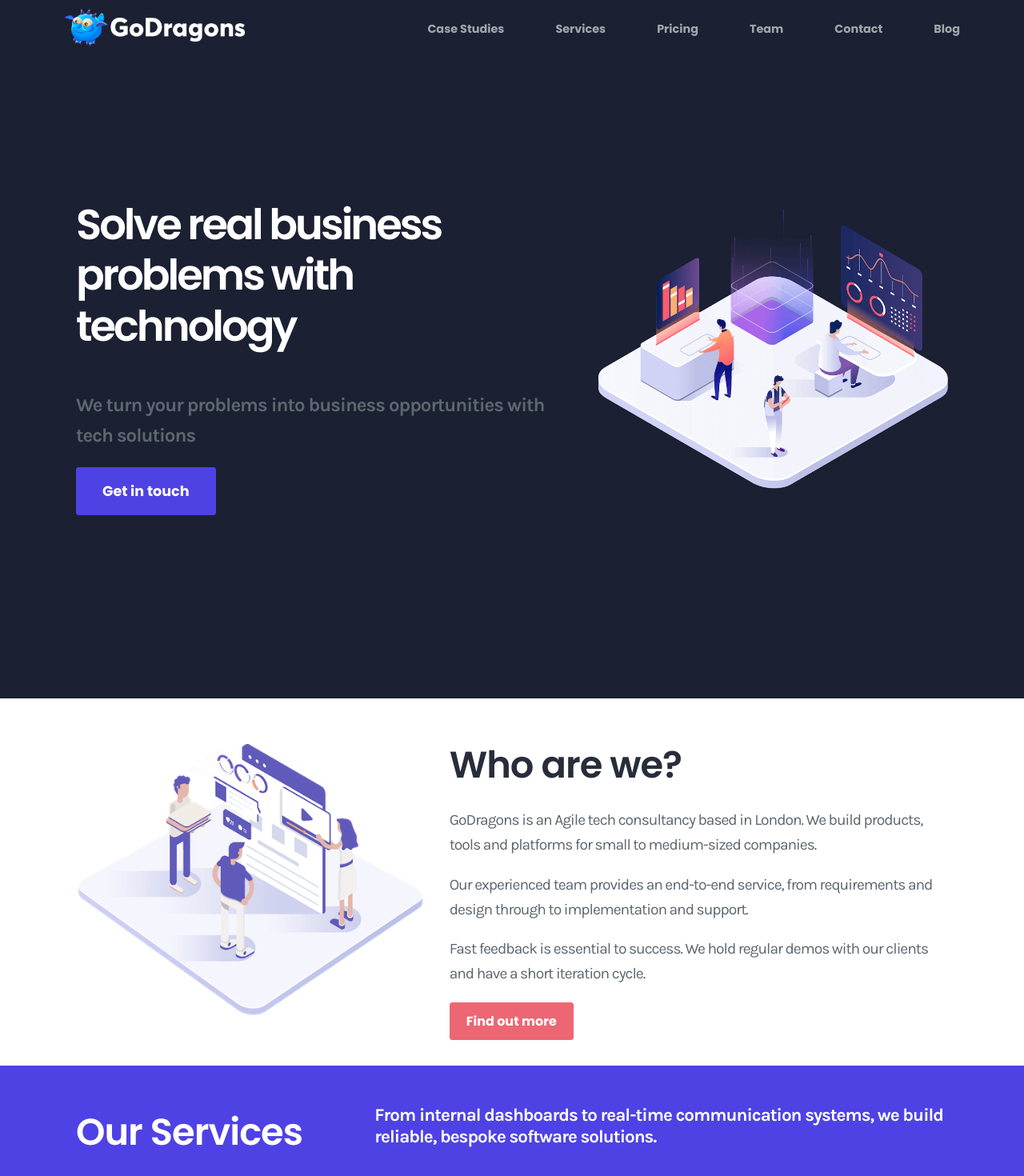
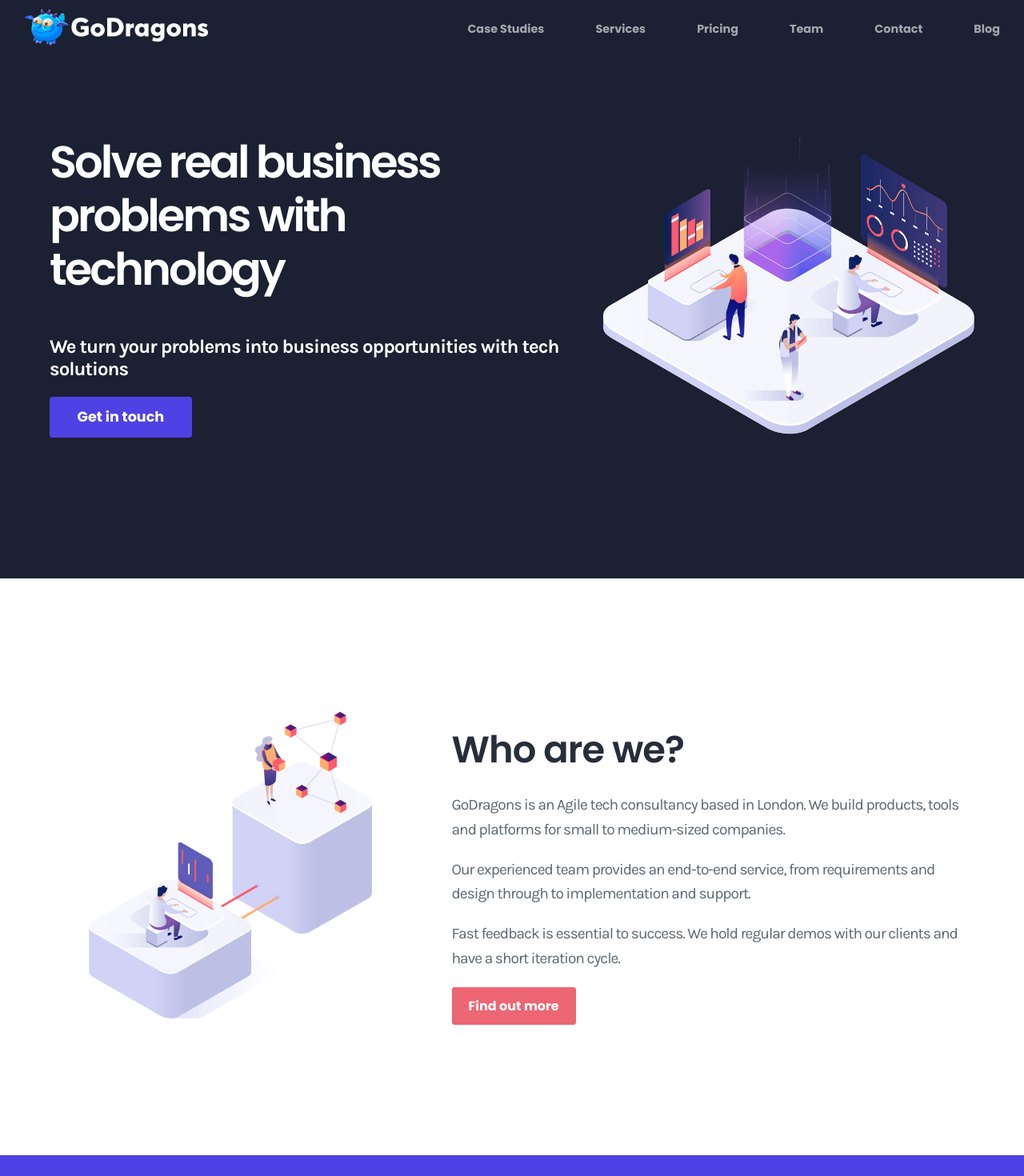
Before and after one commit to GoDragons/godragons-website, a React (Create React App) app: page / in a window 1280 px wide. Shown: the top 1470 px of the page at 80% size. Built offline with nearby package versions, Linux system fonts and the light colour scheme.

Commit message:
Improve layout of team page

```diff
--- a/src/App/App.scss
+++ b/src/App/App.scss
@@ -20,7 +20,7 @@ p {
 }
 
 h1 {
-  font-size: 3.3rem;
+  font-size: 3.5rem;
   margin-top: 1rem;
   margin-bottom: 1rem;
   font-weight: 600;
--- a/src/Common/PageTitle/PageTitle.scss
+++ b/src/Common/PageTitle/PageTitle.scss
@@ -4,6 +4,7 @@
   text-align: center;
   margin-top: 3rem;
   margin-bottom: 3rem;
-  font-size: 4rem;
+  font-size: 3.5rem;
   color: $black;
+  width: 100%;
 }
--- a/src/Common/Separator/Separator.scss
+++ b/src/Common/Separator/Separator.scss
@@ -5,4 +5,5 @@ hr {
   height: 1px;
   background-color: $gray;
   margin-top: 2rem;
+  width: 100%;
 }
--- a/src/Footer/Footer.jsx
+++ b/src/Footer/Footer.jsx
@@ -12,7 +12,7 @@ function Footer() {
   return (
     <footer>
       <BoxedLayout>
-        <Container>
+        <Container fluid={true}>
           <Row justify="start">
             <Col xs={12}>
               <NewsletterForm />
--- a/src/Home/Home.jsx
+++ b/src/Home/Home.jsx
@@ -1,7 +1,7 @@
 import React from "react";
 
 import { withRouter, Link } from "react-router-dom";
-import { Container, Row, Col } from "react-grid-system";
+import { Row, Col } from "react-grid-system";
 
 import { Hidden } from "react-grid-system";
 
@@ -9,7 +9,7 @@ import Button from "../Common/Button/Button";
 import BoxedLayout from "../Common/BoxedLayout/BoxedLayout";
 import ServicesGrid from "./ServicesGrid/ServicesGrid";
 import Hero from "../assets/godragons-hero.png";
-import Ideation from "../assets/godragons-ideation.png";
+import Ideation from "../assets/godragons-building-blocks.png";
 import "./Home.scss";
 
 function Home() {
@@ -17,8 +17,7 @@ function Home() {
     <div className="page-home">
       <div className="hero segment">
         <BoxedLayout>
-          <Container>
-            <Row align="center">
+          <Row align="end">
             <Col md={7}>
               <h1>Solve real business problems with technology</h1>
               <p className="tagline">
@@ -31,21 +30,21 @@ function Home() {
             </Col>
             <Hidden sm xs>
               <Col md={5}>
+                <div className="illustration-container">
                   <img
                     className="img-responsive"
                     alt="GoDragons hero (people working on tech)"
                     src={Hero}
                   />
+                </div>
               </Col>
             </Hidden>
           </Row>
-          </Container>
         </BoxedLayout>
       </div>
       <div className="segment">
         <BoxedLayout>
-          <Container>
-            <Row align="center">
+          <Row align="center" gutterWidth={50}>
             <Hidden sm xs>
               <Col md={5}>
                 <img
@@ -58,8 +57,8 @@ function Home() {
             <Col md={7}>
               <h2>Who are we?</h2>
               <p>
-                  GoDragons is an Agile tech consultancy based in London. We
-                  build products, tools and platforms for small to medium-sized
+                GoDragons is an Agile tech consultancy based in London. We build
+                products, tools and platforms for small to medium-sized
                 companies.
               </p>
               <p>
@@ -75,27 +74,24 @@ function Home() {
               </Link>
             </Col>
           </Row>
-          </Container>
         </BoxedLayout>
       </div>
       <div className="purple segment">
         <BoxedLayout>
-          <Container>
           <Row>
             <Col md={4}>
               <h2>Our Services</h2>
             </Col>
             <Col md={8}>
               <h4>
-                  From internal dashboards to real-time communication systems,
-                  we build reliable, bespoke software solutions.
+                From internal dashboards to real-time communication systems, we
+                build reliable, bespoke software solutions.
               </h4>
             </Col>
           </Row>
           <br />
           <br />
           <ServicesGrid />
-          </Container>
         </BoxedLayout>
       </div>
     </div>
--- a/src/Home/Home.scss
+++ b/src/Home/Home.scss
@@ -7,21 +7,27 @@
     margin-bottom: 1rem;
     font-weight: 900;
     letter-spacing: -1px;
+    color: $white;
+    line-height: 1.2;
   }
 
   .segment {
-    padding: 2rem;
+    padding: 10rem 2rem;
 
     &.hero {
-      padding: 0;
+      padding-top: 6rem;
+      padding-bottom: 11rem;
+
       background-color: $color1;
       color: $white;
-      padding: 10rem 0;
-      height: 100vh;
+      // padding: 10rem 0;
+
+      // height: calc(100vh - 4.5rem);
 
       h1 {
         color: $white;
         margin-bottom: 3rem;
+        margin-top: 0;
       }
       h4 {
         color: $white;
@@ -29,14 +35,20 @@
       }
 
       button {
-        padding: 1rem 2rem;
+        padding: 0.7rem 2.1rem;
         font-size: 1.1rem;
+      }
+
+      .illustration-container {
+        text-align: right;
       }
     }
 
     &.purple {
       background-color: $color3;
       color: $white;
+      padding-top: 6rem;
+      padding-bottom: 6rem;
 
       * {
         color: $white;
--- a/src/Team/Team.jsx
+++ b/src/Team/Team.jsx
@@ -1,6 +1,4 @@
 import React from "react";
-
-import { Container } from "react-grid-system";
 
 import BoxedLayout from "../Common/BoxedLayout/BoxedLayout";
 
@@ -29,10 +27,8 @@ function Team() {
   return (
     <div className="page-team">
       <BoxedLayout>
-        <Container>
-          <PageTitle value="Our Team" />
-          {displayTeamMembers()}
-        </Container>
+        <PageTitle value="Our Team" />
+        {displayTeamMembers()}
       </BoxedLayout>
     </div>
   );
--- a/src/Team/TeamMember/TeamMember.jsx
+++ b/src/Team/TeamMember/TeamMember.jsx
@@ -1,5 +1,6 @@
 import React from "react";
 
+import cx from "classnames";
 import { Row, Col } from "react-grid-system";
 import Button from "../../Common/Button/Button";
 import Separator from "../../Common/Separator/Separator";
@@ -15,7 +16,7 @@ export default function TeamMember({
   alternateStyle = false
 }) {
   const descriptionElement = (
-    <Col sm={7}>
+    <Col sm={8}>
       <h3 className="name">{name}</h3>
       <h5 className="title">{title}</h5>
       <Separator />
@@ -38,17 +39,24 @@ export default function TeamMember({
   );
 
   const portraitElement = (
-    <Col sm={5}>
-      <img
-        src={photo}
-        className="img-responsive avatar"
-        alt={`Portrait of ${name}`}
-      />
+    <Col sm={4}>
+      <div className="portrait-container">
+        <img
+          src={photo}
+          className="img-responsive avatar"
+          alt={`Portrait of ${name}`}
+        />
+      </div>
     </Col>
   );
 
+  const rowClassName = cx("team-member", {
+    regular: !alternateStyle,
+    alternate: alternateStyle
+  });
+
   return (
-    <Row className="team-member" align="center">
+    <Row className={rowClassName} align="center">
       {alternateStyle ? (
         <>
           {descriptionElement} {portraitElement}
--- a/src/Team/TeamMember/TeamMember.scss
+++ b/src/Team/TeamMember/TeamMember.scss
@@ -1,6 +1,32 @@
 @import "../../variables";
 
 .team-member {
-  margin-top: 6rem;
-  margin-bottom: 6rem;
+  margin-top: 4rem;
+  margin-bottom: 4rem;
+
+  &:first-of-type {
+    margin-top: 0;
+  }
+
+  .name {
+    letter-spacing: -2px;
+  }
+
+  .title {
+    margin-top: -0.7rem;
+    letter-spacing: 0px;
+  }
+
+  .portrait-container {
+    img {
+      display: inline-block;
+      max-width: 20rem;
+    }
+  }
+
+  &.alternate {
+    .portrait-container {
+      text-align: right;
+    }
+  }
 }
--- a/src/variables.scss
+++ b/src/variables.scss
@@ -8,5 +8,5 @@ $black: #272d3a;
 $gray: #eee;
 $darkGray: rgb(92, 103, 112);
 
-$max-page-width: 1180px;
+$max-page-width: 1280px;
 $logo-desktop-width: 300px;
```
Lines whose indentation alone changed are shown as unchanged.
